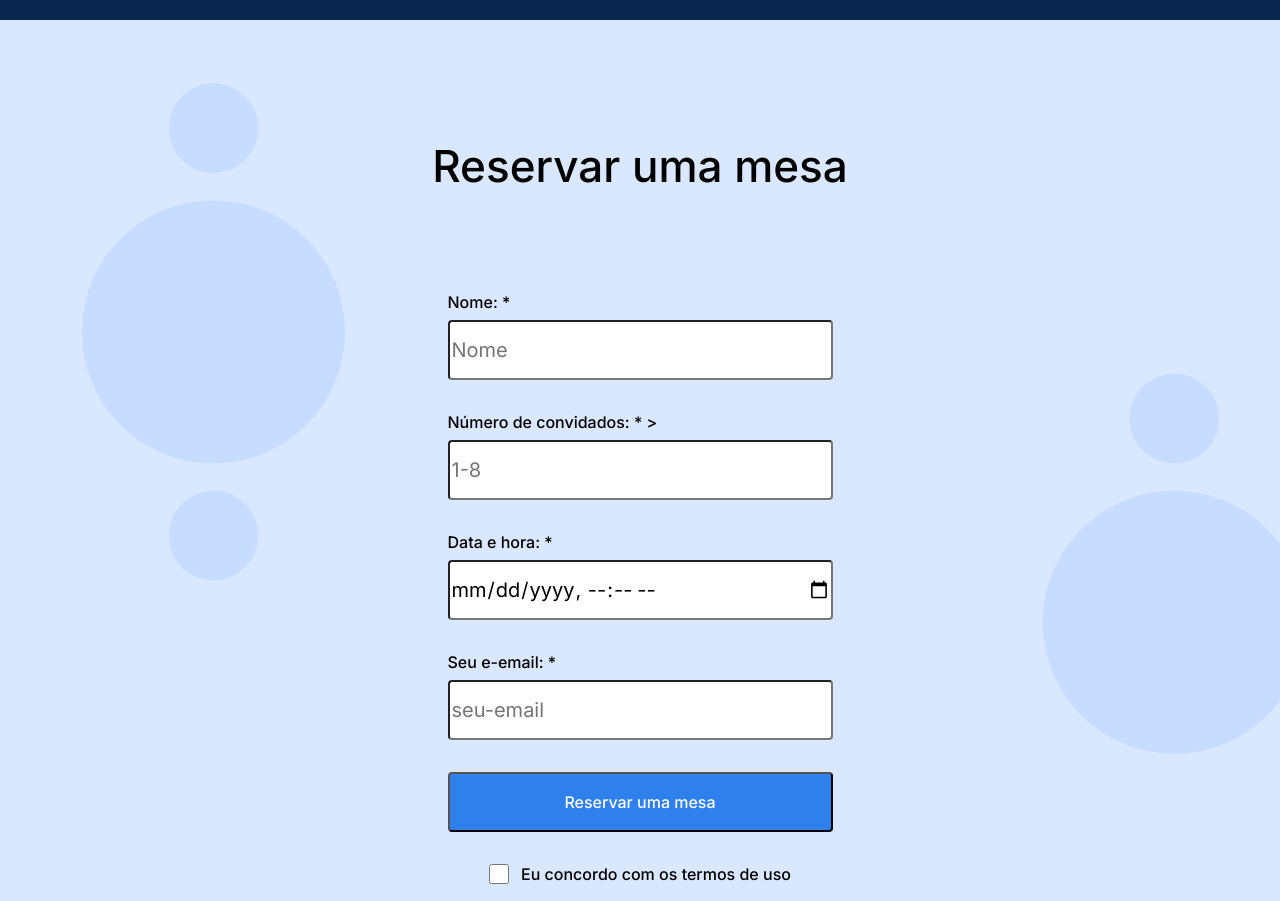
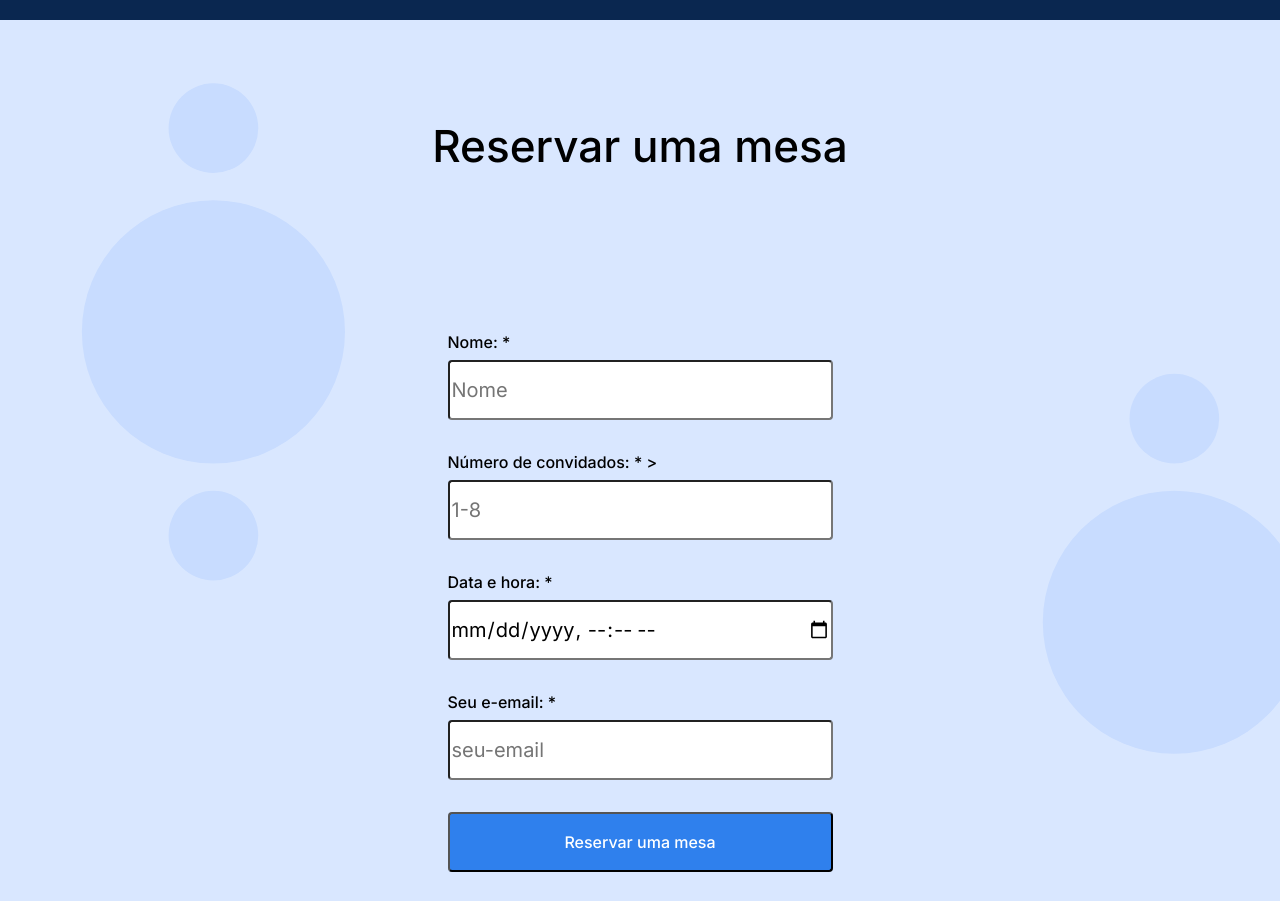
Before and after one commit to natanlichtnow/web_project_coffeeshop, a plain HTML site: page index.html in a window 1280 px wide. Shown: the part 1580-2481 px from the top of the page. Drawn offline with Linux system fonts and the light colour scheme.

Commit message:
Update index.css

```diff
--- a/pages/index.css
+++ b/pages/index.css
@@ -218,8 +218,7 @@ html {
   font-size: 44px;
   line-height: 52px;
   position: relative;
-  top: 60px;
-  margin: 60px 0 80px 0;
+  margin: 100px 0 80px 0;
 }
 
 .reservation__form {
```
